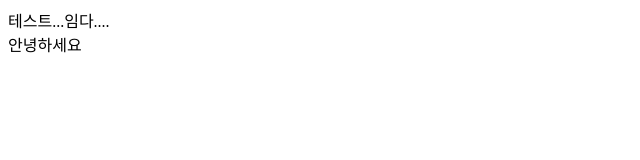
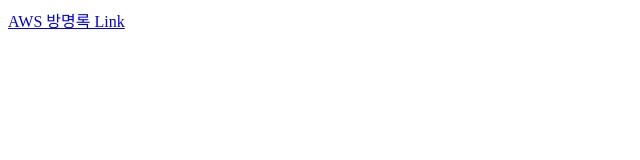
Before and after one commit to ycm111/ycm111.github.io, a plain HTML site: page index.html in a window 1280 px wide. Shown: the whole page, without its empty margins (0-640 px from the left). Drawn offline with Linux system fonts and the light colour scheme.

Commit message:
Add files via upload

```diff
--- a/index.html
+++ b/index.html
@@ -1,4 +1,4 @@
-<!doctype html>
+<!DOCTYPE html>
 <html lang="en">
  <head>
   <meta charset="UTF-8">
@@ -9,7 +9,6 @@
   <title>Document</title>
  </head>
  <body>
-    테스트...임다....<br>
-     안녕하세요
+   <a href="https://3.35.18.174.nip.io/demo_visit/visit/list.do">AWS 방명록 Link</a>
  </body>
 </html>
```
